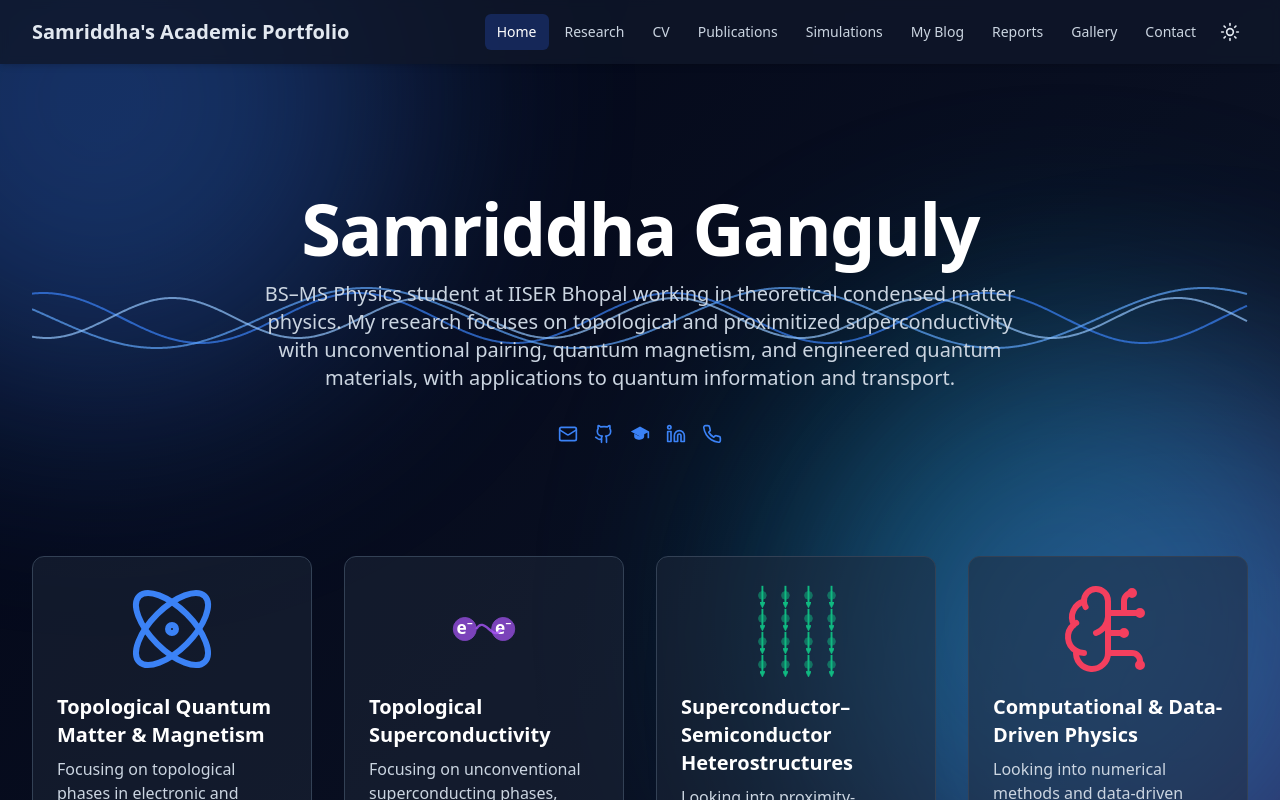
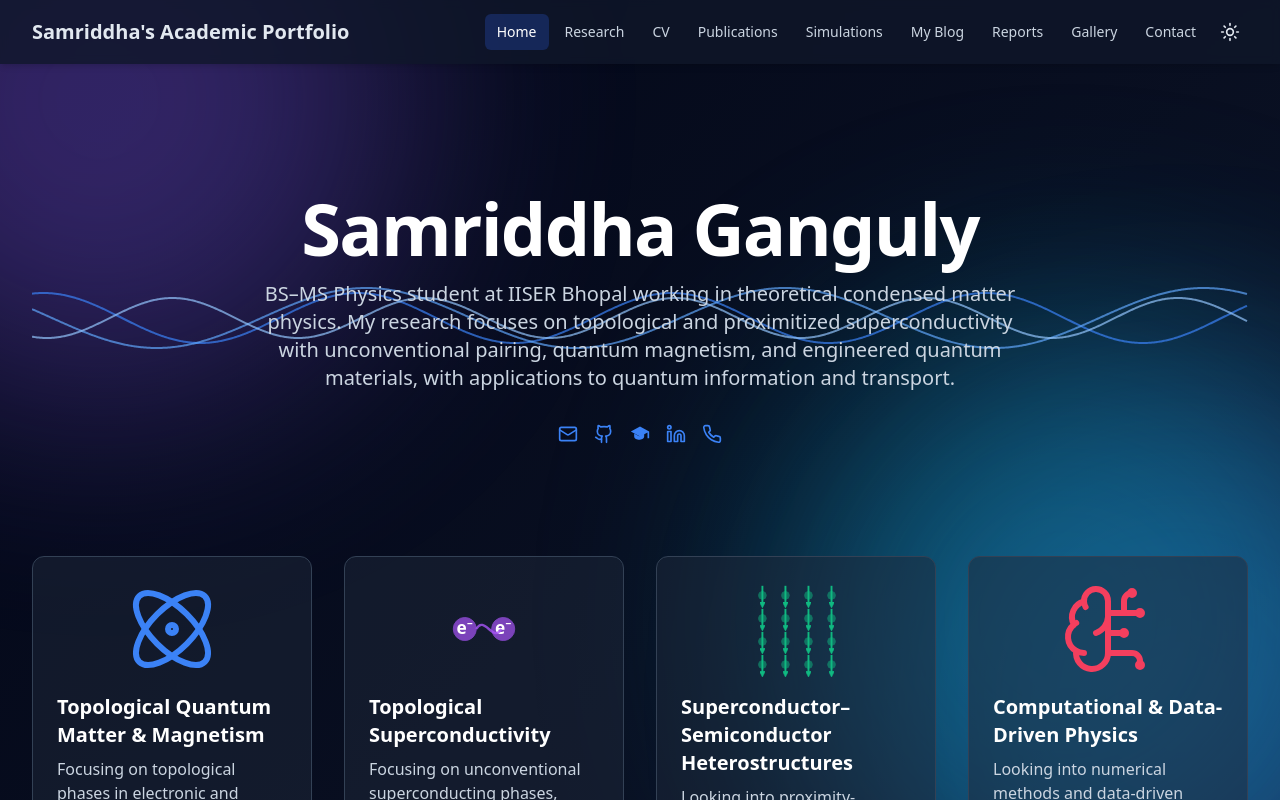
Before and after one commit to QuantumPopsci/samriddhas-academic-portfolio, a React (Vite) app: page / in a window 1280 px wide. Shown: the top 800 px of the page. Built offline with nearby package versions, Linux system fonts and the light colour scheme.

Commit message:
Update index.css

```diff
--- a/src/index.css
+++ b/src/index.css
@@ -41,14 +41,14 @@ body {
 
 .blob-blue {
   background: #3b82f6;
-  top: -200px;
-  left: -200px;
+  bottom: -200px;
+  right: -200px;
 }
 
 .blob-purple {
   background: #8b5cf6;
-  bottom: -200px;
-  right: -200px;
+  top: -200px;
+  left: -200px;
 }
 
 .blob-cyan {
```
